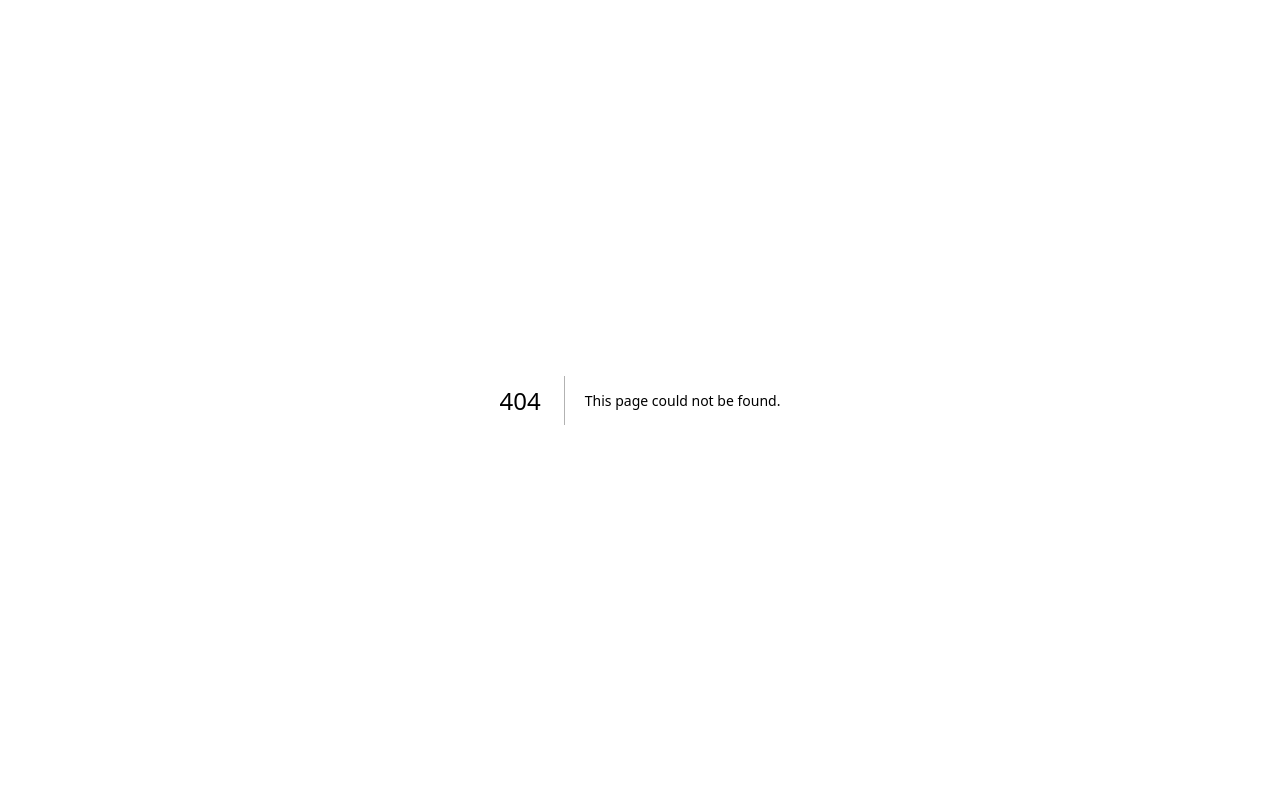
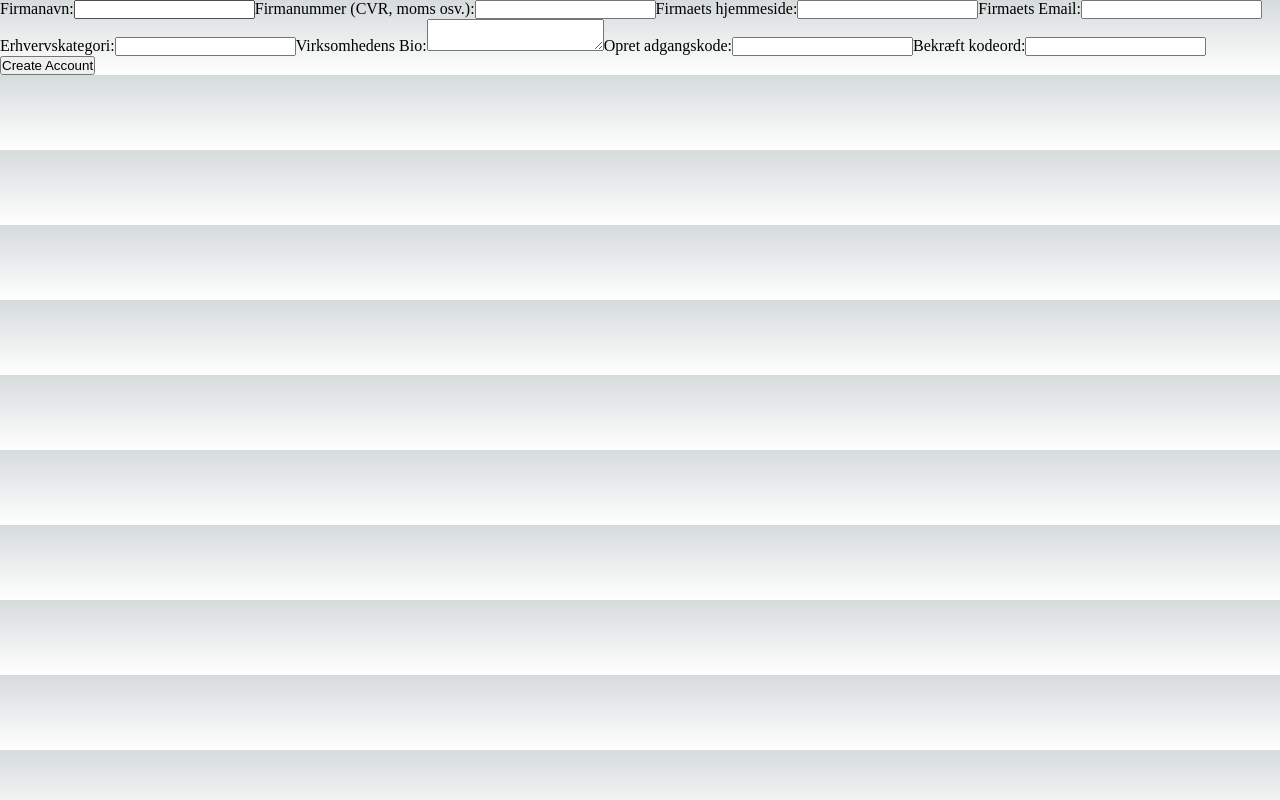
Before and after one commit to luka9938/earthmiles-weebs2, a Next.js app: page /create_account in a window 1280 px wide. Before the commit this address had no page. Built offline with nearby package versions, Linux system fonts and the light colour scheme.

Commit message:
CreateAccount html done

```diff
--- /dev/null
+++ b/src/pages/create_account/index.js
@@ -0,0 +1,89 @@
+import React, { useState } from "react";
+
+const CreateAccountFrom = () => {
+  const [name, setName] = useState("");
+  const [number, setNumber] = useState("");
+  const [Link, setWebsite] = useState("");
+  const [Email, setEmail] = useState("");
+  const [message, setMessage] = useState("");
+  const [password, setPassword] = useState("");
+
+  const handelSubmit = (e) => {
+    e.preventDefault();
+    // Handle form subission logic here
+    console.log("From submitted:", { name, number, Link, message });
+  };
+
+  return (
+    <form onSubmit={handelSubmit}>
+      <label>
+        Firmanavn:
+        <input type="text" value={name} onChange={(e) => setName(e.target.value)} required></input>
+      </label>
+
+      <label>
+        Firmanummer (CVR, moms osv.):
+        <input
+          type="number"
+          value={number}
+          onChange={(e) => setNumber(e.target.value)}
+          required
+        ></input>
+      </label>
+
+      <label>
+        Firmaets hjemmeside:
+        <input
+          type="text"
+          value={Link}
+          onChange={(e) => setWebsite(e.target.value)}
+          required
+        ></input>
+      </label>
+
+      <label>
+        Firmaets Email:
+        <input
+          type="Email"
+          value={Email}
+          onChange={(e) => setEmail(e.target.value)}
+          required
+        ></input>
+      </label>
+
+      <label>
+        Erhvervskategori:
+        <input type="text" value={name} onChange={(e) => setName(e.target.value)} required></input>
+      </label>
+
+      <label>
+        Virksomhedens Bio:
+        <textarea value={message} onChange={(e) => setMessage(e.target.value)} required></textarea>
+      </label>
+
+      <label>
+        Opret adgangskode:
+        <input
+          type="password"
+          value={name}
+          onChange={(e) => setPassword(e.target.value)}
+          required
+        ></input>
+      </label>
+
+      <label>
+        Bekræft kodeord:
+        <input
+          type="password"
+          value={name}
+          onChange={(e) => setPassword(e.target.value)}
+          required
+        ></input>
+      </label>
+
+      <button type="submit">Create Account</button>
+    </form>
+  );
+};
+
+export default CreateAccountFrom;
```
Also changed, not shown: src/pages/create_account/create.module.css (added).
